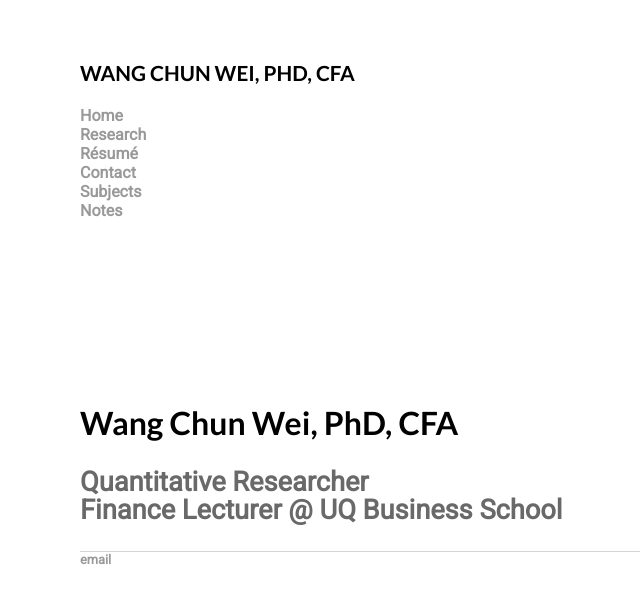
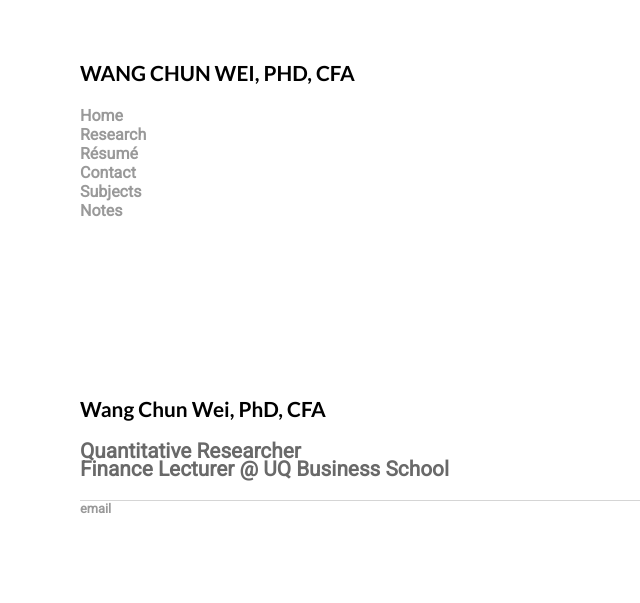
Before and after one commit to weiwangchun/weiwangchun.github.io, a Jekyll site: the page built from index.html, in a window 1280 px wide. Shown: the top 603 px of the page, without its empty margins (112-752 px from the left). Built offline with Jekyll 4.4.1, drawn with Linux system fonts in a browser that asks for light colours; some web fonts are replaced.

Commit message:
Update main.css

```diff
--- a/css/main.css
+++ b/css/main.css
@@ -29,11 +29,11 @@
 }
 
 h1 {
-    font-size: 2.0em;
+    font-size: 1.3em;
     font-family:'Lato', sans-serif;
 }
 h2 {
-    font-size: 1.7em;
+    font-size: 1.3em;
 }
 
 h3 {
@@ -47,7 +47,7 @@
 p {
     font-size: 1em;
     font-family: 'Roboto', sans-serif;
-    line-height: 1em;
+    line-height: 0.9em;
     color: #696969;
 }
 footer {
@@ -58,7 +58,7 @@
 
 ul.posts {
     margin: 20px auto 40px;
-    font-size: 1.5em;
+    font-size: 0.9em;
 }
 
 ul.posts li {
```
